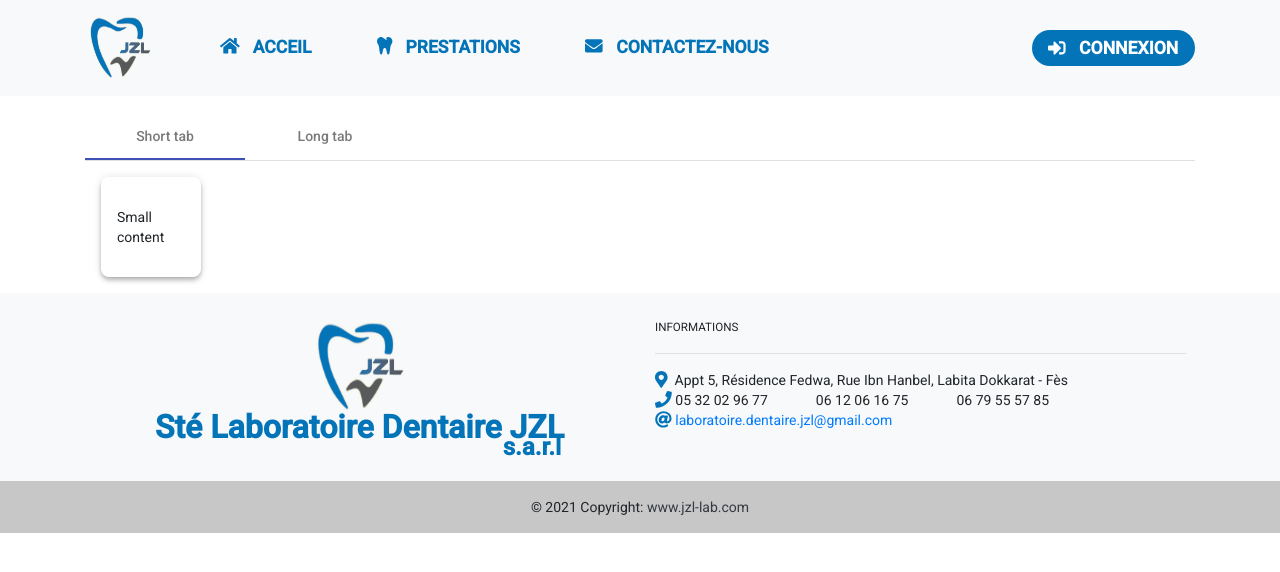
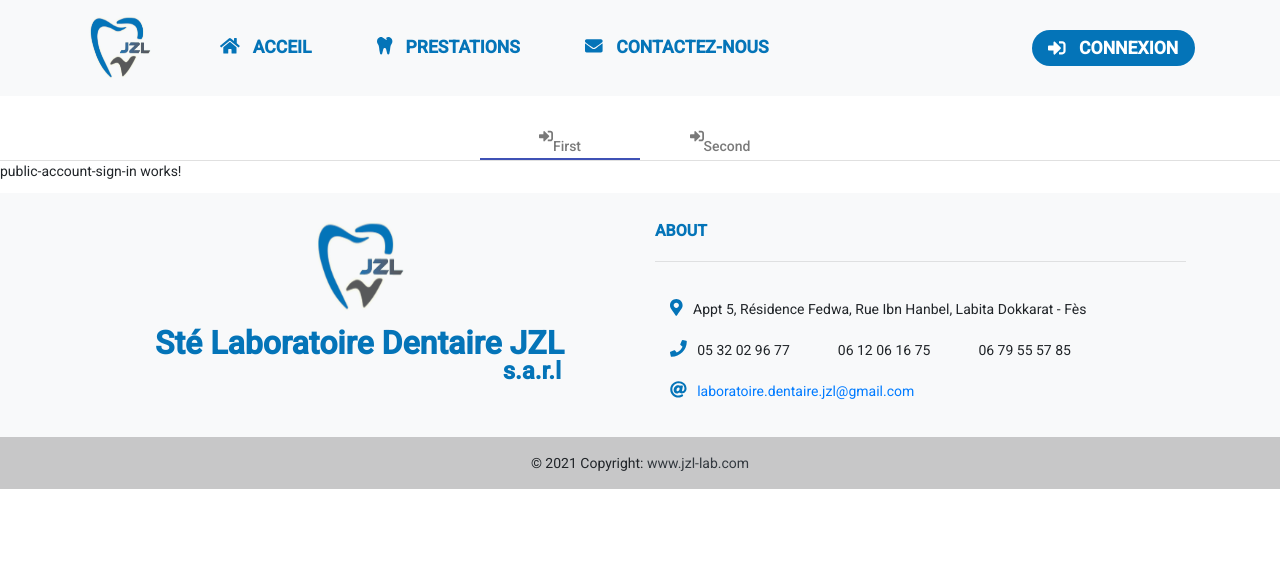
Before and after one commit to ysnjzl/jzl-lab-ng-app, an Angular app: page /account in a window 1280 px wide. Shown: the top 572 px of the page. Built offline with nearby package versions, Linux system fonts and the light colour scheme.

Commit message:
[Tabs] Account

```diff
--- a/src/app/components/public/public-account/public-account.component.html
+++ b/src/app/components/public/public-account/public-account.component.html
@@ -1,15 +1,20 @@
-<div class="container">
-  <mat-tab-group dynamicHeight>
-    <!-- #enddocregion dynamic-height -->
-    <mat-tab label="Short tab">
-      <div class="example-small-box mat-elevation-z4">
-        Small content
-      </div>
-    </mat-tab>
-    <mat-tab label="Long tab">
-      <div class="example-large-box mat-elevation-z4">
-        Large content
-      </div>
-    </mat-tab>
-  </mat-tab-group>
-</div>
+<mat-tab-group mat-align-tabs="center">
+  <mat-tab>
+    <ng-template mat-tab-label>
+      <fa-icon icon="sign-in-alt"></fa-icon>
+      <br>
+      First
+    </ng-template>
+    <!-- #enddocregion label-directive -->
+    <app-public-account-sign-in></app-public-account-sign-in>
+  </mat-tab>
+  <mat-tab>
+    <ng-template mat-tab-label>
+      <fa-icon icon="sign-in-alt"></fa-icon>
+      <br>
+      Second
+    </ng-template>
+    <!-- #enddocregion label-directive -->
+    <app-public-account-sign-up></app-public-account-sign-up>
+  </mat-tab>
+</mat-tab-group>
--- a/src/app/components/public/public-footer/public-footer.component.css
+++ b/src/app/components/public/public-footer/public-footer.component.css
@@ -2,6 +2,7 @@
   color: #0474B8;
   font-size: 2rem;
   font-weight: bold;
+  margin-top: 1rem;
 }
 
 .sarl {
@@ -10,6 +11,8 @@
   font-weight: bold;
   text-align: right;
   margin-right: 4rem;
+  margin-top: 0.5rem;
+  margin-bottom: 2rem;
 }
 
 .icon-color {
@@ -21,3 +24,8 @@
 .phone-item {
   margin-right: 3rem;
 }
+
+.about {
+  color: #0474B8;
+  font-weight: bold;
+}
--- a/src/app/components/public/public-footer/public-footer.component.html
+++ b/src/app/components/public/public-footer/public-footer.component.html
@@ -20,22 +20,25 @@
 
       <!--Grid column-->
       <div class="col-lg-6 col-md-12 mb-4 mb-md-0 text-left">
-        <h5 class="text-uppercase">Informations</h5>
+        <h3 class="about">ABOUT</h3>
         <hr>
         <div class="container">
-          <div class="row">
+          <br>
+          <div>
             <fa-icon icon="map-marker-alt" class="icon-color"></fa-icon>
             &nbsp;
             Appt 5, Résidence Fedwa, Rue Ibn Hanbel, Labita Dokkarat - Fès
           </div>
-          <div class="row">
+          <br>
+          <div>
             <fa-icon icon="phone" class="icon-color"></fa-icon>
             &nbsp;
             <span class="phone-item">05 32 02 96 77</span>
             <span class="phone-item">06 12 06 16 75</span>
             <span class="phone-item">06 79 55 57 85</span>
           </div>
-          <div class="row">
+          <br>
+          <div>
             <fa-icon icon="at" class="icon-color"></fa-icon>
             &nbsp;
             <a href="mailto:laboratoire.dentaire.jzl@gmail.com">laboratoire.dentaire.jzl@gmail.com</a>
```
Also changed, not shown: src/app/app.module.ts (+2 -10 lines), src/app/modules/public/app-public-lab.module.ts (+7 -1 lines).
